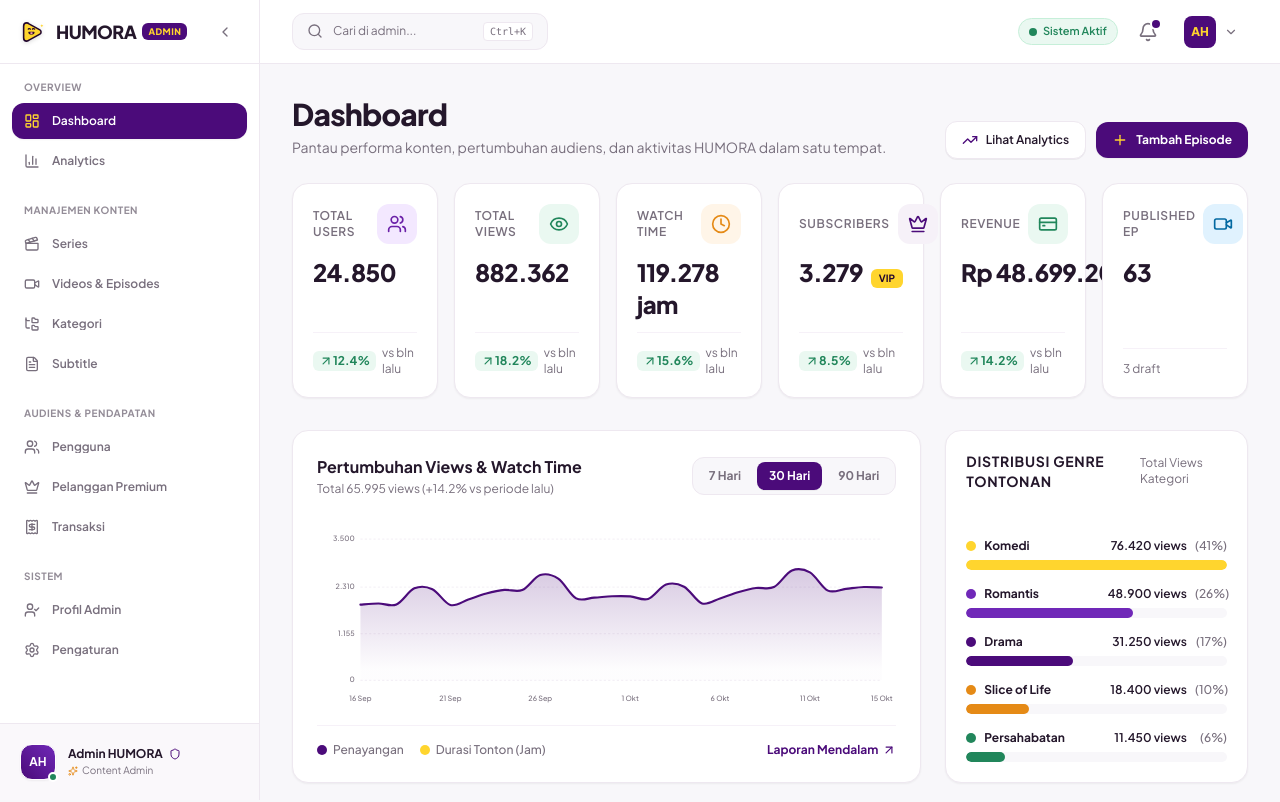
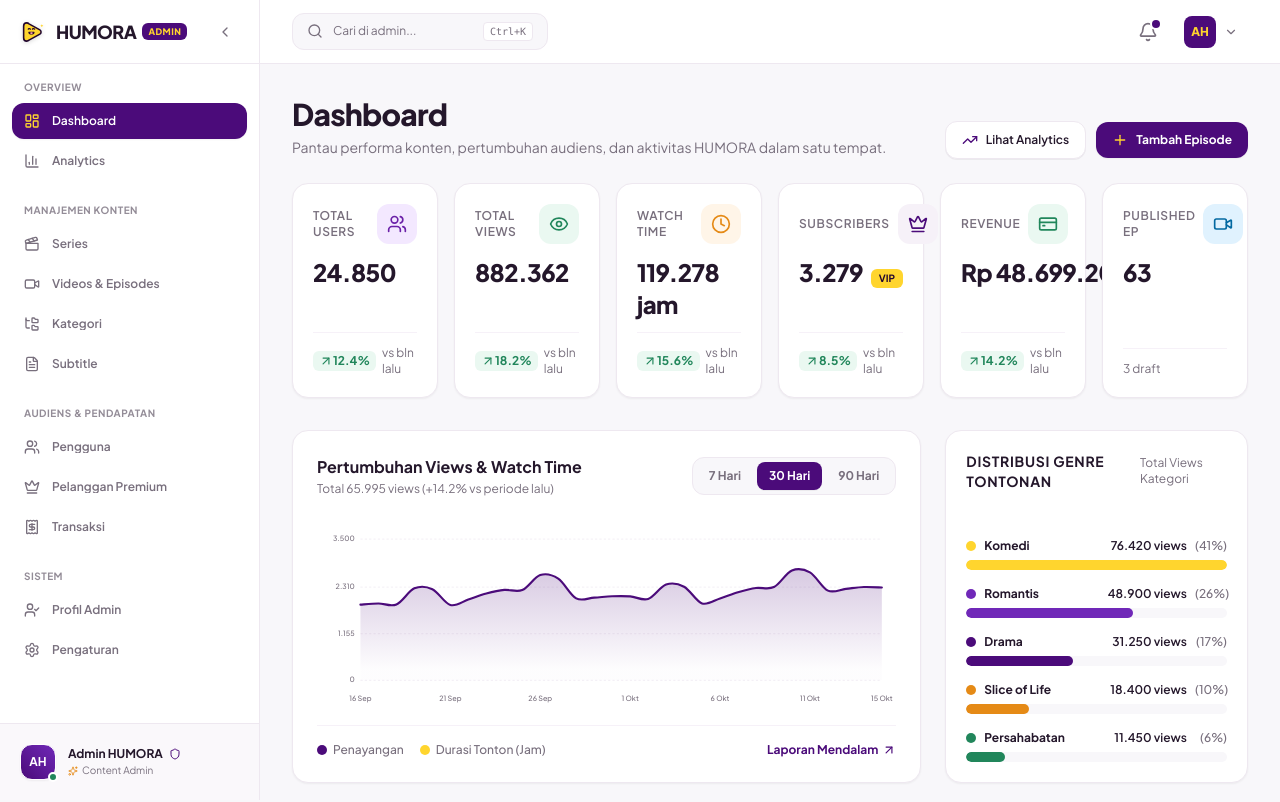
Before and after one commit to ardhikaxx/fe-web-humora, a Next.js app: page /admin in a window 1280 px wide. Shown: the top 802 px of the page. Built offline with nearby package versions, Linux system fonts and the light colour scheme.

Commit message:
refactor: hapus status badge Sistem Aktif pada top bar admin

```diff
--- a/components/layout/AdminTopbar.tsx
+++ b/components/layout/AdminTopbar.tsx
@@ -65,12 +65,6 @@ export function AdminTopbar({ onOpenMobileSidebar }: AdminTopbarProps) {
 
         {/* Right Actions: System Activity Bell, User Avatar */}
         <div className="flex items-center gap-2 sm:gap-3">
-          {/* Status Badge */}
-          <div className="hidden md:flex items-center gap-1.5 px-2.5 py-1 rounded-full bg-[#EAF8F1] border border-[#C6EFD9] text-[11px] font-semibold text-[#21865B]">
-            <span className="w-2 h-2 rounded-full bg-[#21865B] animate-pulse" />
-            Sistem Aktif
-          </div>
-
           {/* Activity Alerts Dropdown */}
           <div className="relative">
             <button
```
